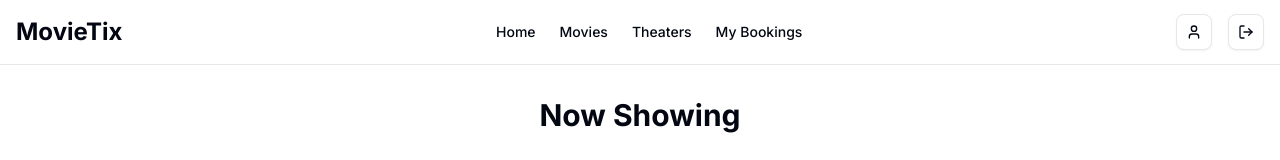
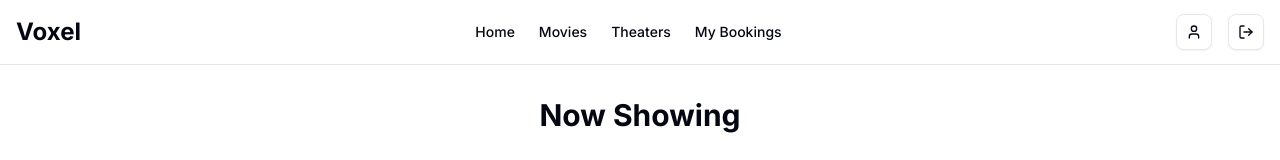
Before and after one commit to AsilMehaboob/Voxel, a Next.js app: page / in a window 1280 px wide. Shown: the top 160 px of the page. Built offline with nearby package versions, Linux system fonts and the light colour scheme.

Commit message:
minor edits

```diff
--- a/src/components/header.tsx
+++ b/src/components/header.tsx
@@ -2,13 +2,14 @@ import Link from "next/link"
 import { Button } from "@/components/ui/button"
 import { LogOut, Menu, User } from "lucide-react"
 import { Sheet, SheetContent, SheetTrigger } from "@/components/ui/sheet"
+import { logout } from "@/app/login/actions"
 
 export default function Header() {
   return (
     <header className="border-b">
       <div className="container mx-auto flex h-16 items-center justify-between px-4">
         <Link href="/" className="text-2xl font-bold">
-          MovieTix
+          Voxel
         </Link>
         <nav className="hidden md:flex items-center gap-6">
           <Link href="/" className="text-sm font-medium hover:underline">
@@ -29,7 +30,7 @@ export default function Header() {
             <User className="h-4 w-4" />
             <span className="sr-only">User account</span>
           </Button>
-          <Button variant="outline" size="icon" className="hidden md:flex">
+          <Button variant="outline" size="icon" className="hidden md:flex" onClick={logout} >
             <LogOut className="h-4 w-4" />
             <span className="sr-only">Log out</span>
           </Button>
```
